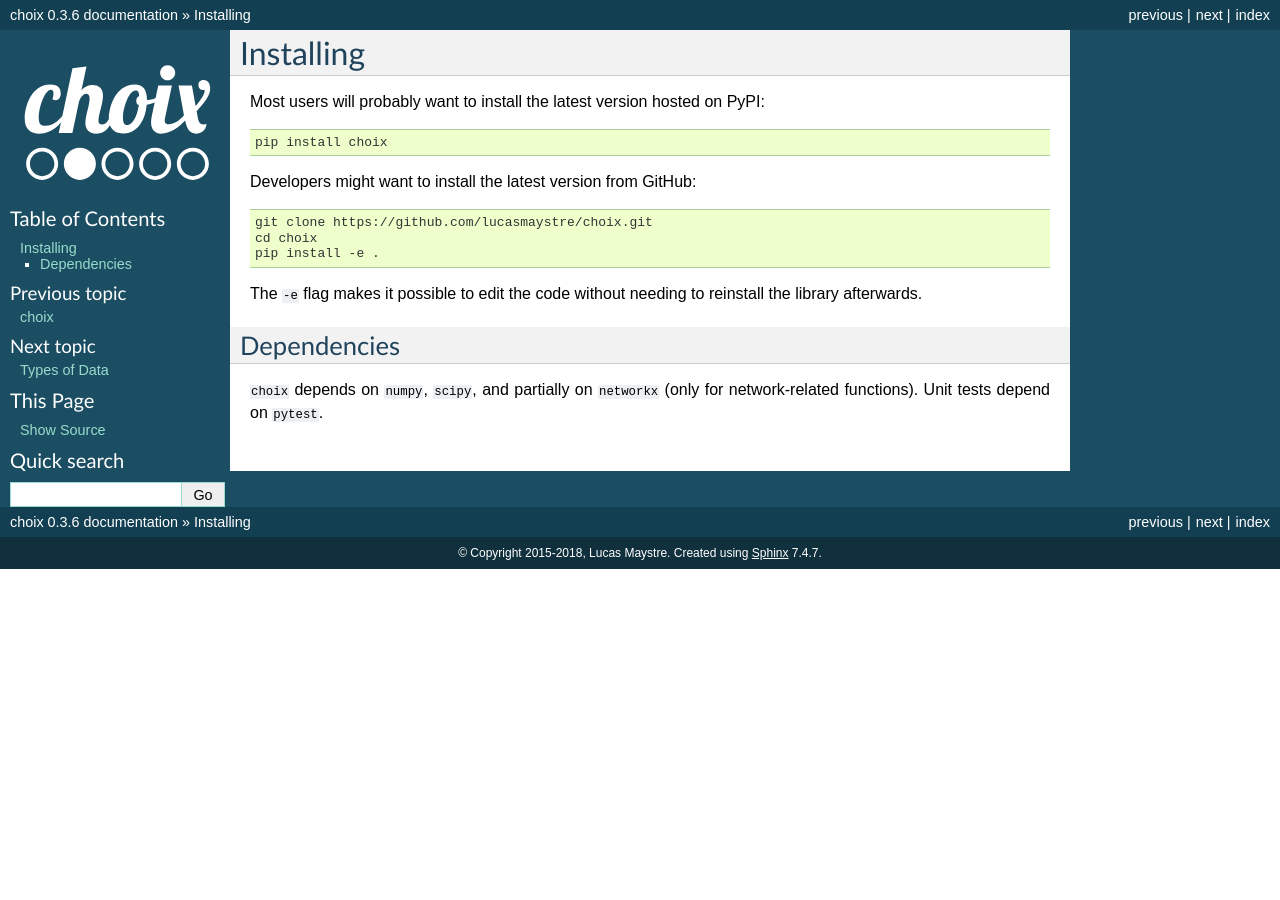
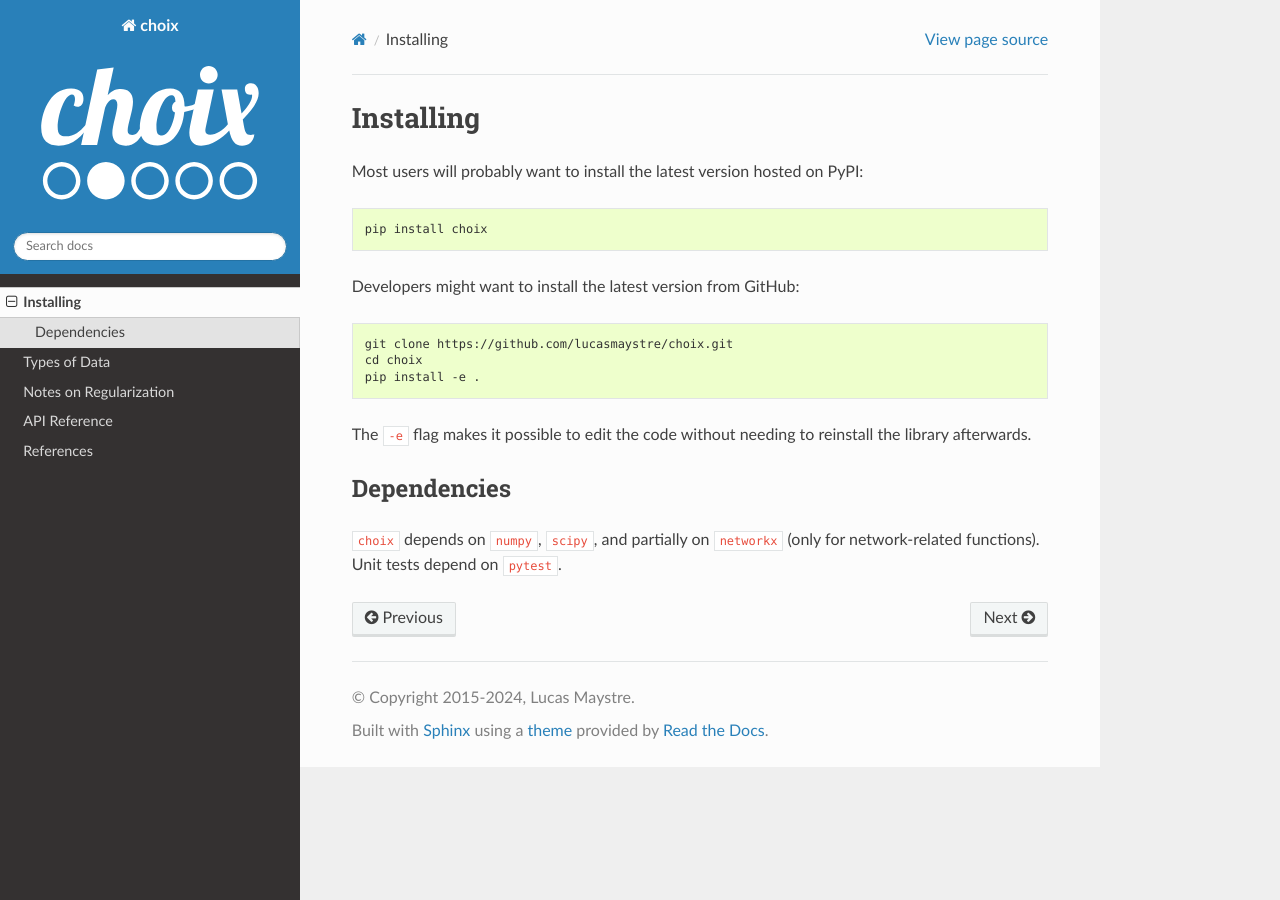
Before and after one commit to lucasmaystre/choix, a Sphinx documentation site: the page built from docs/installation.rst, in a window 1280 px wide. Built offline with Sphinx 7.4.7 and the Read the Docs theme 3.1.0, drawn with Linux system fonts in a browser that asks for light colours.

Commit message:
Fix Read the Docs integration.

```diff
--- a/docs/conf.py
+++ b/docs/conf.py
@@ -36,6 +36,7 @@
     'sphinx.ext.mathjax',
     'sphinx.ext.napoleon',
     'sphinx.ext.viewcode',
+    'sphinx_rtd_theme',
 ]
 
 # Add any paths that contain templates here, relative to this directory.
@@ -45,7 +46,7 @@
 # You can specify multiple suffix as a list of string:
 #
 # source_suffix = ['.rst', '.md']
-source_suffix = '.rst'
+source_suffix = {'.rst': 'restructuredtext'}
 
 # The encoding of source files.
 #
@@ -56,7 +57,7 @@
 
 # General information about the project.
 project = 'choix'
-copyright = '2015-2018, Lucas Maystre'
+copyright = '2015-2024, Lucas Maystre'
 author = 'Lucas Maystre'
 
 # The version info for the project you're documenting, acts as replacement for
@@ -73,7 +74,7 @@
 #
 # This is also used if you do content translation via gettext catalogs.
 # Usually you set "language" from the command line for these cases.
-language = None
+language = "en"
 
 # There are two options for replacing |today|: either, you set today to some
 # non-false value, then it is used:
@@ -126,7 +127,7 @@
 # The theme to use for HTML and HTML Help pages.  See the documentation for
 # a list of builtin themes.
 #
-html_theme = 'default'
+html_theme = 'sphinx_rtd_theme'
 
 # Theme options are theme-specific and customize the look and feel of a theme
 # further.  For a list of options available for each theme, see the
--- /dev/null
+++ b/docs/requirements.txt
@@ -0,0 +1 @@
+sphinx_rtd_theme
```
Also changed, not shown: .readthedocs.yaml (added).
